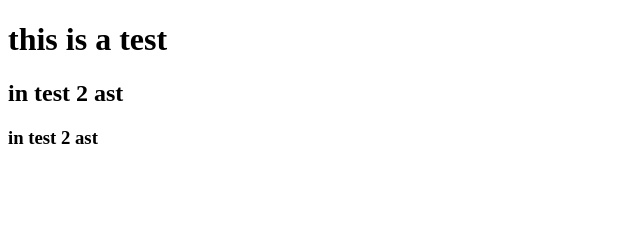
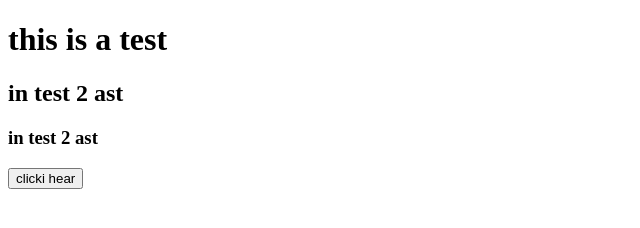
Before and after one commit to FMaliabadi/firstproject, a plain HTML site: page index.html in a window 1280 px wide. Shown: the whole page, without its empty margins (0-640 px from the left). Drawn offline with Linux system fonts and the light colour scheme.

Commit message:
in taghirat jadid hastand

```diff
--- a/index.html
+++ b/index.html
@@ -10,6 +10,13 @@
         <h1>this is a test</h1>
         <h2>in test 2 ast</h2>
         <h3>in test 2 ast</h3>
+<div>
+
+    <button>clicki hear</button>
+</div>
+
+
+
     </div>
 </body>
 </html>
--- /dev/null
+++ b/javascript/script.js
@@ -0,0 +1 @@
+console.log("hello word")
--- a/style.css
+++ b/style.css
@@ -0,0 +1,3 @@
+button{
+    color: aqua;
+}
```
